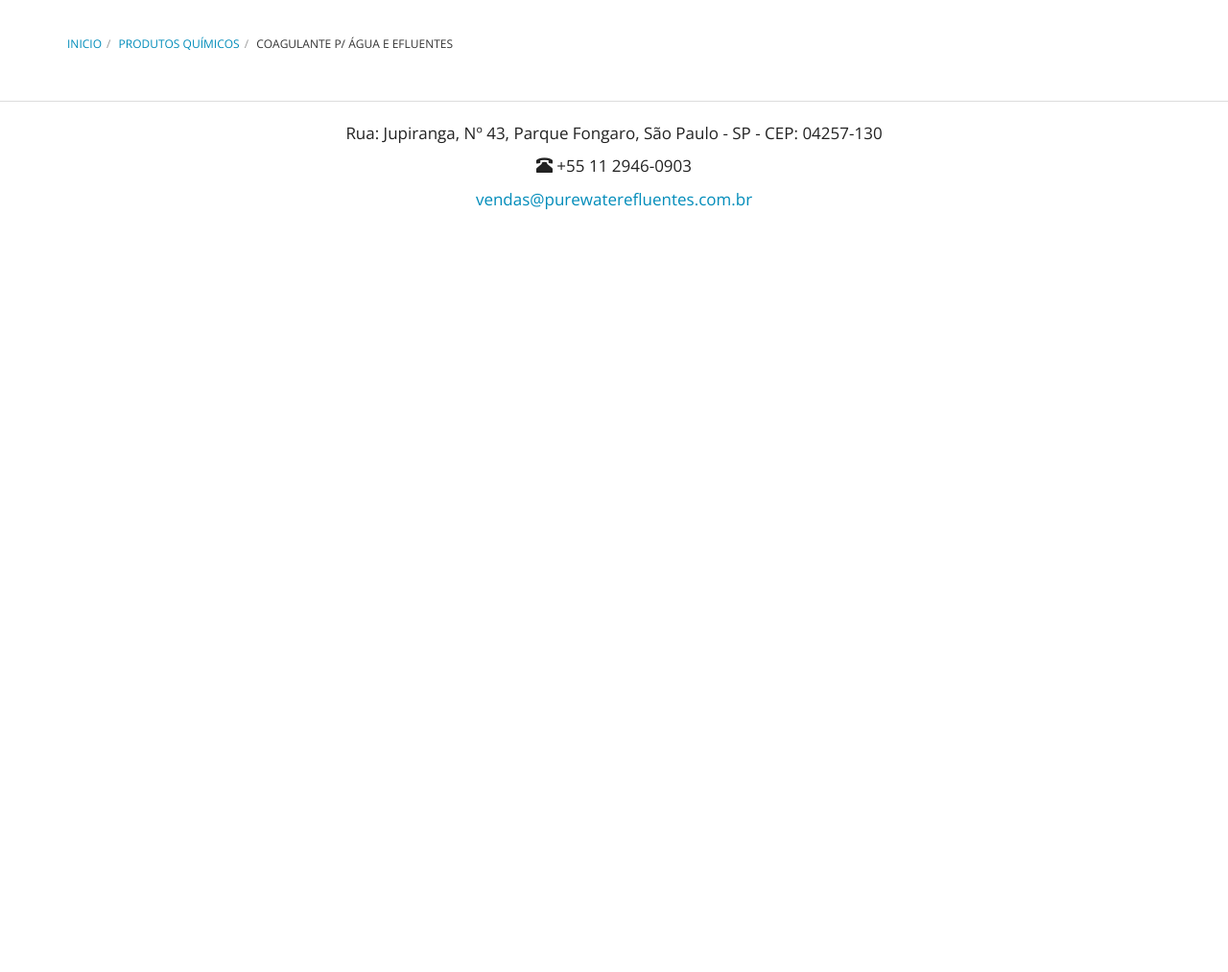
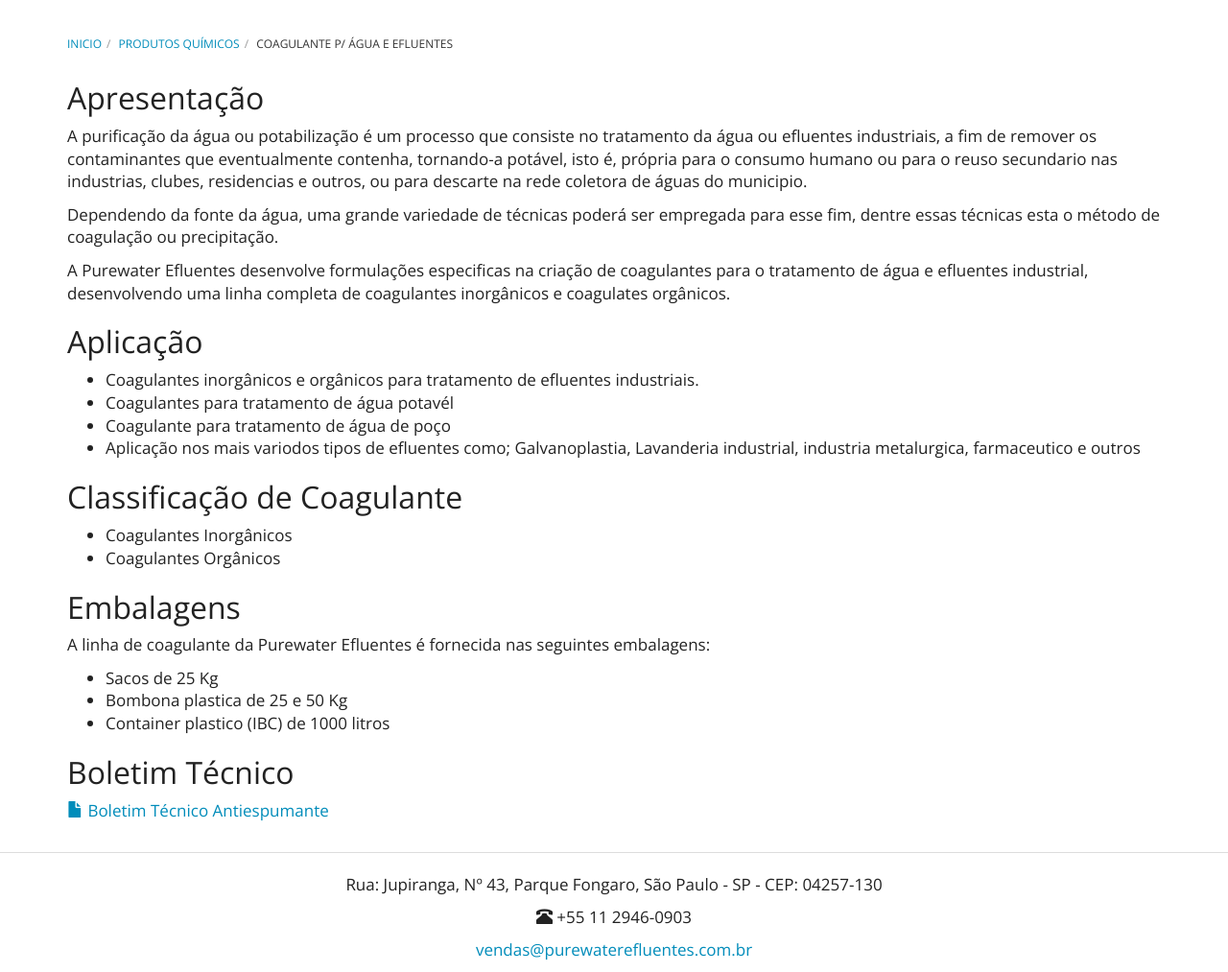
Before and after one commit to purewaterefluentes/purewaterefluentes.github.io, a Jekyll site: the page built from produtos/coagulante-agua-efluentes.md, in a window 1280 px wide and 1260 px high. Shown: the part 247-1260 px from the top of the window at 96% size. Built offline with Jekyll 4.4.1, drawn with Linux system fonts in a browser that asks for light colours; nearby versions of some CDN libraries; library files that are not in the unit come from our copies.

Commit message:
Update coagulante-agua-efluentes.md

```diff
--- a/produtos/coagulante-agua-efluentes.md
+++ b/produtos/coagulante-agua-efluentes.md
@@ -4,3 +4,37 @@ pageTitle: Coagulante p/ água e efleuntes
 title: Coagulante p/ água e efluentes
 subtitle:
 ---
+
+## Apresentação
+
+A purificação da água ou potabilização é um processo que consiste no tratamento da água ou efluentes industriais, a fim de remover os contaminantes que eventualmente contenha, tornando-a potável, isto é, própria para o consumo humano ou para o reuso secundario nas industrias, clubes, residencias e outros, ou para descarte na rede coletora de águas do municipio.
+
+Dependendo da fonte da água, uma grande variedade de técnicas poderá ser empregada para esse fim, dentre essas técnicas esta o método de coagulação ou precipitação.
+
+A Purewater Efluentes desenvolve formulações especificas na criação de coagulantes para o tratamento de água e efluentes industrial, desenvolvendo uma linha completa de coagulantes inorgânicos e coagulates orgânicos.
+
+## Aplicação
+
+- Coagulantes inorgânicos e orgânicos para tratamento de efluentes industriais.
+- Coagulantes para tratamento de água potavél
+- Coagulante para tratamento de água de poço
+- Aplicação nos mais variodos tipos de efluentes como; Galvanoplastia, Lavanderia industrial, industria metalurgica, farmaceutico e outros
+
+## Classificação de Coagulante
+
+- Coagulantes Inorgânicos
+- Coagulantes Orgânicos
+
+## Embalagens
+
+A linha de coagulante da Purewater Efluentes é fornecida nas seguintes embalagens:
+
+- Sacos de 25 Kg
+- Bombona plastica de 25 e 50 Kg
+- Container plastico (IBC) de 1000 litros
+
+## Boletim Técnico
+
+{% include purewater/link-boletim.html
+   label="Boletim Técnico Antiespumante"
+   arquivo="Boletim-tecnico-coagulante-p3000.pdf" %}
```
